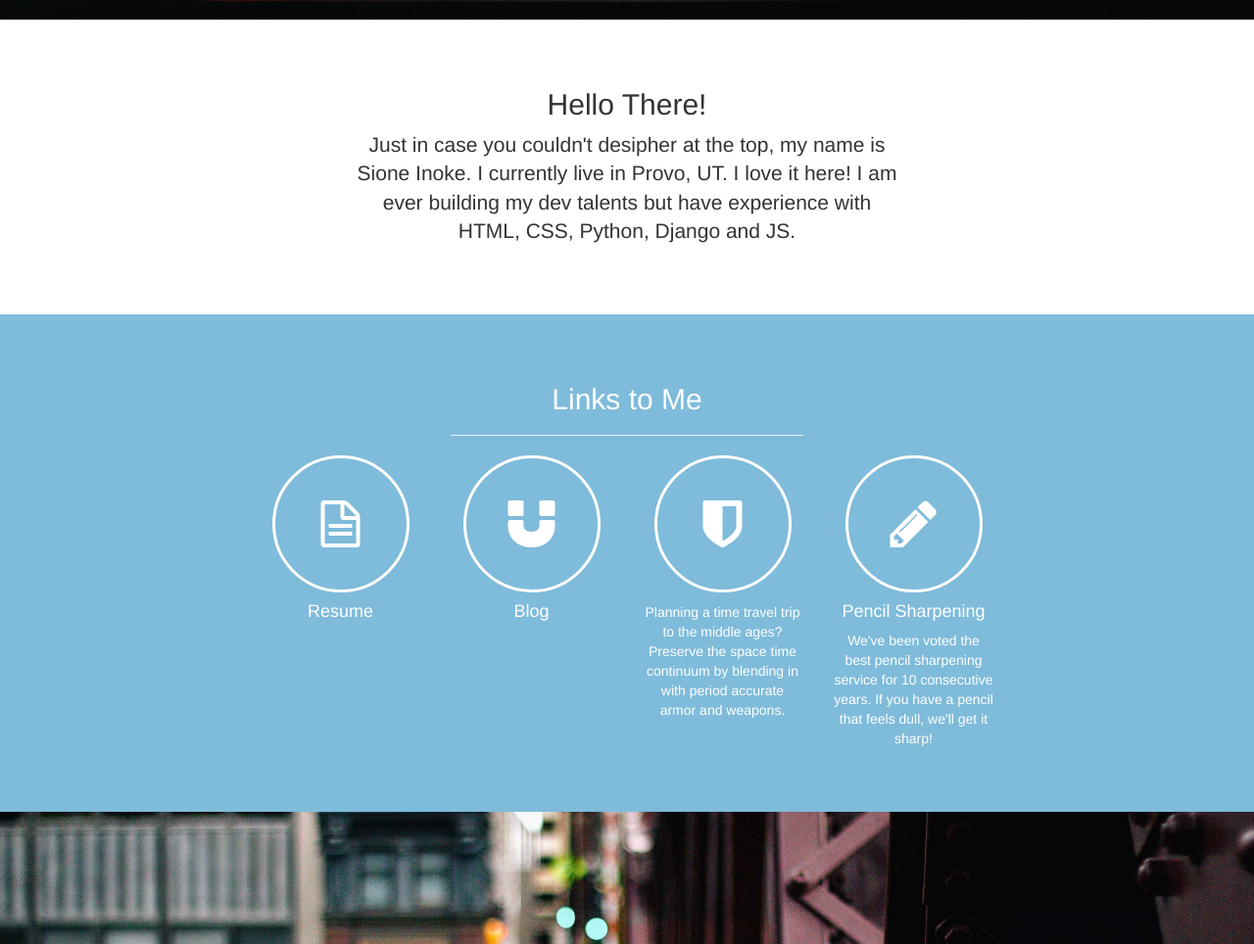
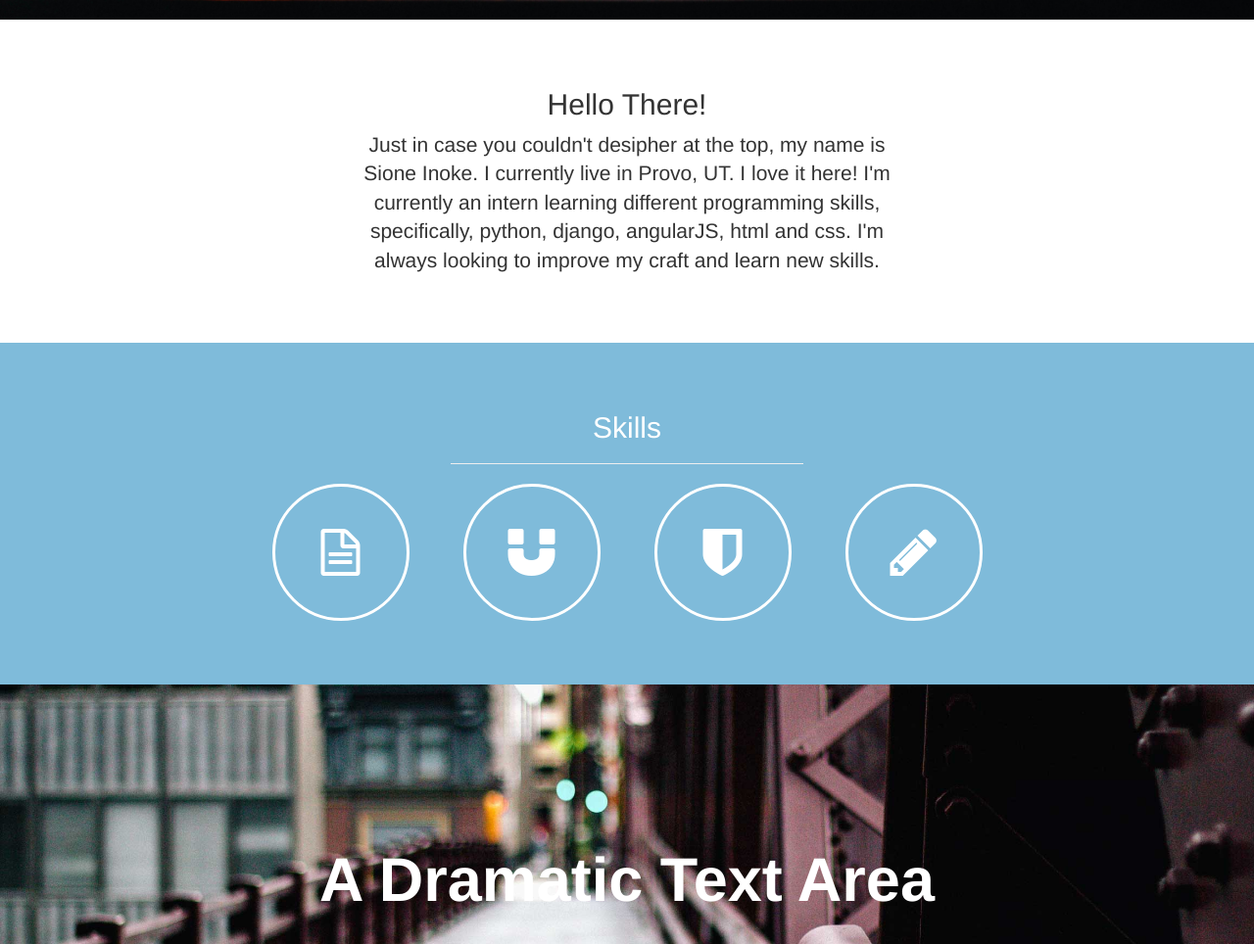
Before and after one commit to theqikone/Portfolio, a plain HTML site: page index.html in a window 1280 px wide. Shown: the part 780-1744 px from the top of the page at 98% size. Drawn offline with Linux system fonts and the light colour scheme.

Commit message:
edited Intro paragraph and removed paragraphs from Services/Skills section.

```diff
--- a/index.html
+++ b/index.html
@@ -60,7 +60,7 @@
             <div class="row">
                 <div class="col-md-6 col-md-offset-3 text-center">
                     <h2>Hello There!</h2>
-                    <p class="lead">Just in case you couldn't desipher at the top, my name is Sione Inoke. I currently live in Provo, UT. I love it here! I am ever building my dev talents but have experience with HTML, CSS, Python, Django and JS.</p>
+                    <p class="lead">Just in case you couldn't desipher at the top, my name is Sione Inoke. I currently live in Provo, UT. I love it here! I'm currently an intern learning different programming skills, specifically, python, django, angularJS, html and css. I'm always looking to improve my craft and learn new skills.</p>
                 </div>
             </div>
         </div>
@@ -72,7 +72,7 @@
         <div class="container">
             <div class="row">
                 <div class="col-md-4 col-md-offset-4 text-center">
-                    <h2>Links to Me</h2>
+                    <h2>Skills</h2>
                     <hr>
                 </div>
             </div>
@@ -80,14 +80,14 @@
                 <div class="col-md-2 col-md-offset-2 text-center">
                     <div class="service-item">
                         <a class="icon-link" href="http://www.google.com"><i class="service-icon fa fa-file-text-o"></i></a>
-                        <h4>Resume</h4>
+                        <h4></h4>
                         <p></p>
                     </div>
                 </div>
                 <div class="col-md-2 text-center">
                     <div class="service-item">
                         <i class="service-icon fa fa-magnet"></i>
-                        <h4>Blog</h4>
+                        <h4></h4>
                         <p></p>
                     </div>
                 </div>
@@ -95,14 +95,12 @@
                     <div class="service-item">
                         <i class="service-icon fa fa-shield"></i>
                         <h4></h4>
-                        <p>Planning a time travel trip to the middle ages? Preserve the space time continuum by blending in with period accurate armor and weapons.</p>
                     </div>
                 </div>
                 <div class="col-md-2 text-center">
                     <div class="service-item">
                         <i class="service-icon fa fa-pencil"></i>
-                        <h4>Pencil Sharpening</h4>
-                        <p>We've been voted the best pencil sharpening service for 10 consecutive years. If you have a pencil that feels dull, we'll get it sharp!</p>
+                        <h4></h4>
                     </div>
                 </div>
             </div>
```
